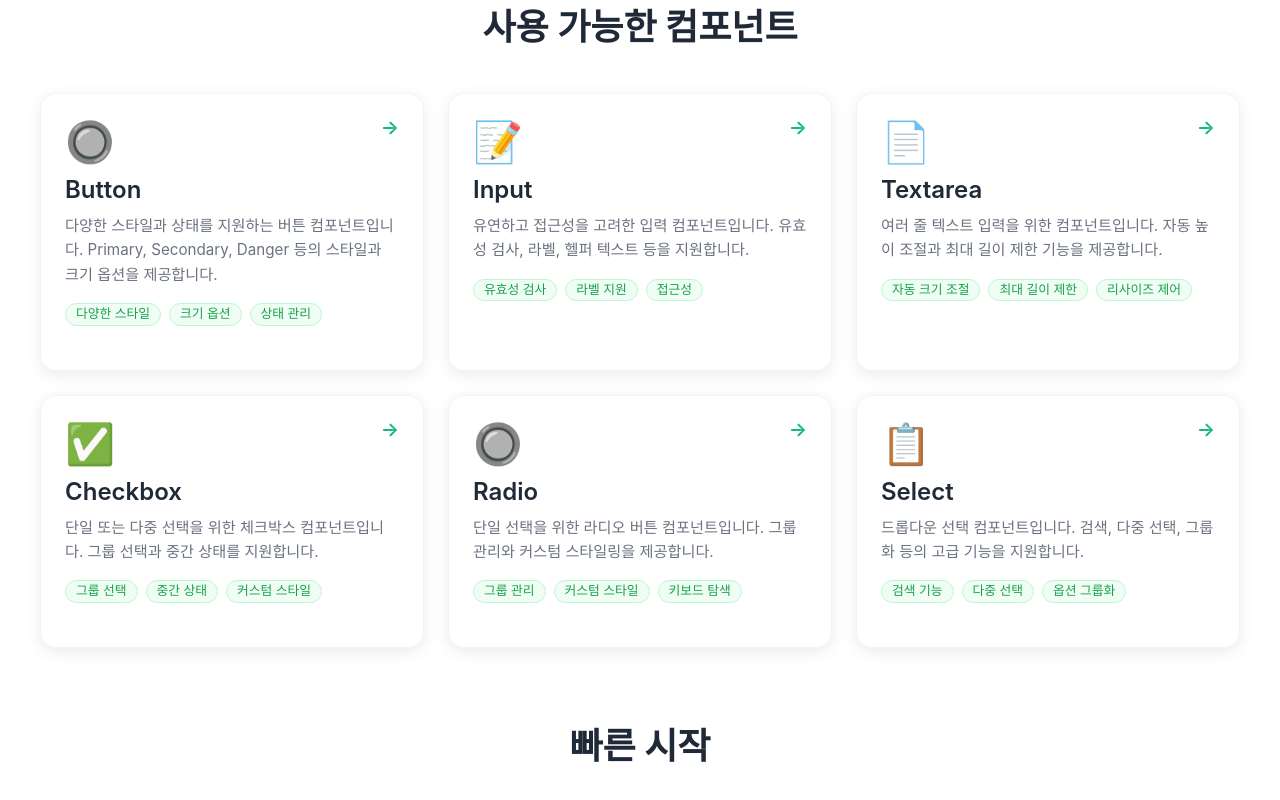
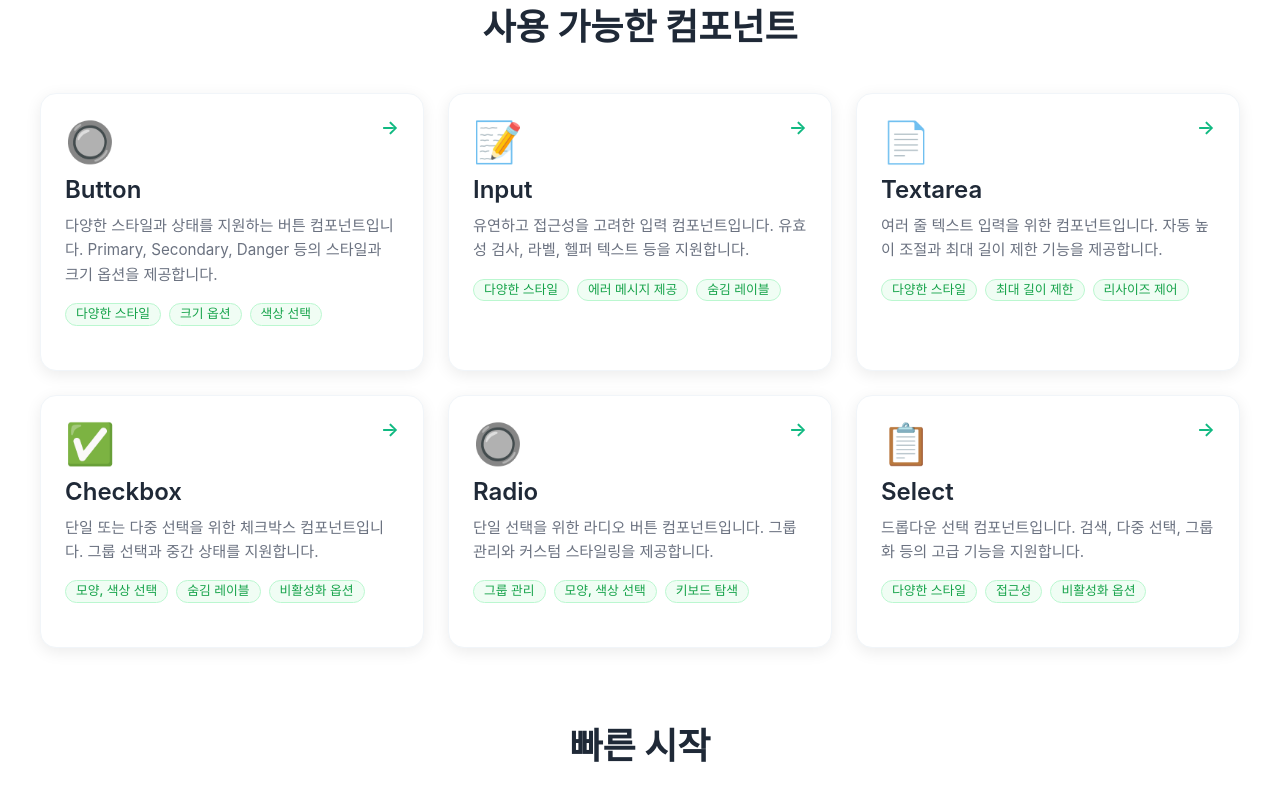
Before and after one commit to seona-cha/seona-ui, a React (Vite) app: page /guide in a window 1280 px wide. Shown: the part 416-1216 px from the top of the page. Built offline with nearby package versions, Linux system fonts and the light colour scheme; a web font is replaced by a local one.

Commit message:
docs: 가이드 페이지 문구 수정

```diff
--- a/src/pages/guide/ListPage.tsx
+++ b/src/pages/guide/ListPage.tsx
@@ -8,42 +8,42 @@ const ListPage = () => {
       description: "다양한 스타일과 상태를 지원하는 버튼 컴포넌트입니다. Primary, Secondary, Danger 등의 스타일과 크기 옵션을 제공합니다.",
       icon: "🔘",
       path: "/guide/button",
-      features: ["다양한 스타일", "크기 옵션", "상태 관리"]
+      features: ["다양한 스타일", "크기 옵션", "색상 선택"]
     },
     {
       title: "Input",
       description: "유연하고 접근성을 고려한 입력 컴포넌트입니다. 유효성 검사, 라벨, 헬퍼 텍스트 등을 지원합니다.",
       icon: "📝",
       path: "/guide/input",
-      features: ["유효성 검사", "라벨 지원", "접근성"]
+      features: ["다양한 스타일", "에러 메시지 제공", "숨김 레이블"]
     },
     {
       title: "Textarea",
       description: "여러 줄 텍스트 입력을 위한 컴포넌트입니다. 자동 높이 조절과 최대 길이 제한 기능을 제공합니다.",
       icon: "📄",
       path: "/guide/textarea",
-      features: ["자동 크기 조절", "최대 길이 제한", "리사이즈 제어"]
+      features: ["다양한 스타일", "최대 길이 제한", "리사이즈 제어"]
     },
     {
       title: "Checkbox",
       description: "단일 또는 다중 선택을 위한 체크박스 컴포넌트입니다. 그룹 선택과 중간 상태를 지원합니다.",
       icon: "✅",
       path: "/guide/checkbox",
-      features: ["그룹 선택", "중간 상태", "커스텀 스타일"]
+      features: ["모양, 색상 선택", "숨김 레이블", "비활성화 옵션"]
     },
     {
       title: "Radio",
       description: "단일 선택을 위한 라디오 버튼 컴포넌트입니다. 그룹 관리와 커스텀 스타일링을 제공합니다.",
       icon: "🔘",
       path: "/guide/radio",
-      features: ["그룹 관리", "커스텀 스타일", "키보드 탐색"]
+      features: ["그룹 관리", "모양, 색상 선택", "키보드 탐색"]
     },
     {
       title: "Select",
       description: "드롭다운 선택 컴포넌트입니다. 검색, 다중 선택, 그룹화 등의 고급 기능을 지원합니다.",
       icon: "📋",
       path: "/guide/select",
-      features: ["검색 기능", "다중 선택", "옵션 그룹화"]
+      features: ["다양한 스타일", "접근성", "비활성화 옵션"]
     }
   ];
 
```
